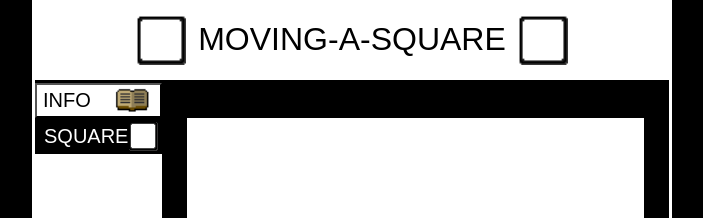
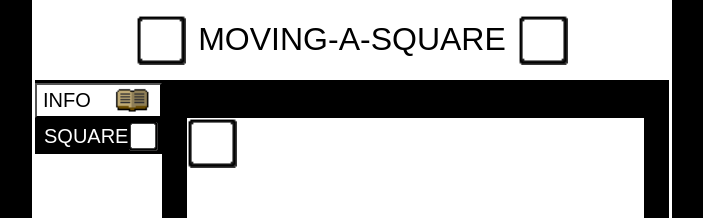
Before and after one commit to Stringer-J/Moving-A-Square, a React (Vite) app in the folder client/: page / in a window 1280 px wide. Both pictures are taken after a click on the button "SQUARE". Shown: the top 218 px of the page, without its empty margins (288-991 px from the left). Built offline with nearby package versions, Linux system fonts and the light colour scheme; a web font is replaced by a local one.

Commit message:
adding right movement to square on right arrow key press which handleKeyPress and useEffect, now for the other directions

```diff
--- a/client/src/components/SquareCom/SquareCom.css
+++ b/client/src/components/SquareCom/SquareCom.css
@@ -11,4 +11,13 @@
     background-color: white;
     width: 90%;
     height: 90%;
+    overflow: hidden;
+    position: relative;
 }
+
+#moveSquare {
+    width: 50px;
+    height: 50px;
+    position: absolute;
+    left: 0;
+}
--- a/client/src/components/SquareCom/SquareCom.jsx
+++ b/client/src/components/SquareCom/SquareCom.jsx
@@ -1,11 +1,41 @@
+import { useEffect, useState, useCallback } from 'react';
 import './SquareCom.css';
+import pixelSquare from '../../assets/PixelSquare.png';
 
 function SquareCom() {
+    const [squarePosition, setSquarePosition] = useState(0);
+
+    const handleKeyPress = useCallback((e) => {
+        const squareImg = document.getElementById('moveSquare');
+        const squareContainer = document.querySelector('.insideSquareBox');
+
+        if (e.key === 'ArrowRight') {
+            const squareImgWidth = squareImg.offsetWidth;
+            const squareContainerWidth = squareContainer.offsetWidth;
+
+            if (squarePosition + squareImgWidth + 10 <= squareContainerWidth) {
+                setSquarePosition((prevPosition) => prevPosition + 10)
+            }
+        }
+    }, [squarePosition]);
+
+    useEffect(() => {
+        window.addEventListener('keydown', handleKeyPress);
+
+        return () => {
+            window.removeEventListener('keydown', handleKeyPress);
+        };
+    }, [handleKeyPress]);
+
     return (
         <>
             <div className='squareBox'>
                 <div className='insideSquareBox'>
-
+                    <img id='moveSquare'
+                         src={pixelSquare}
+                         alt='Pixel Square'
+                         style={{ transform: `translateX(${squarePosition}px)`,
+                                  transition: 'transform 0.1s ease' }} />
                 </div>
             </div>
         </>
```
